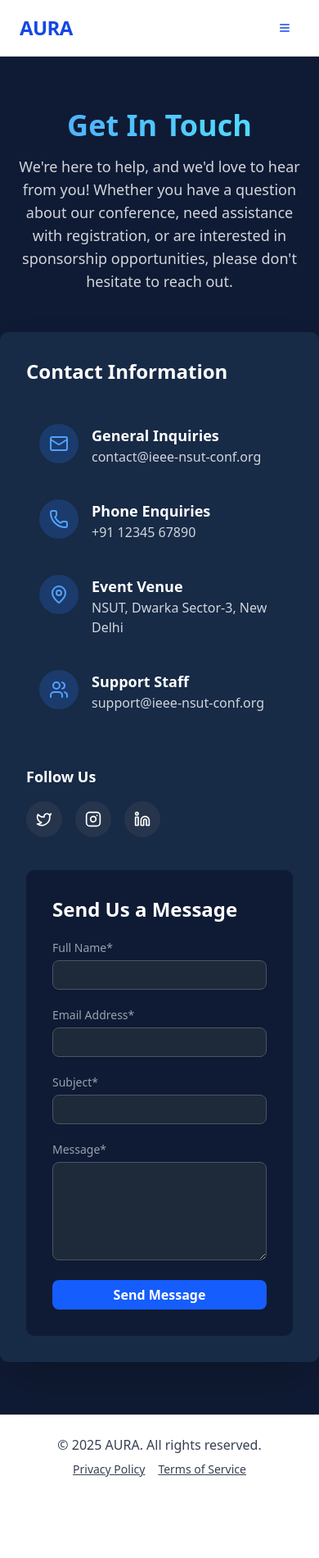
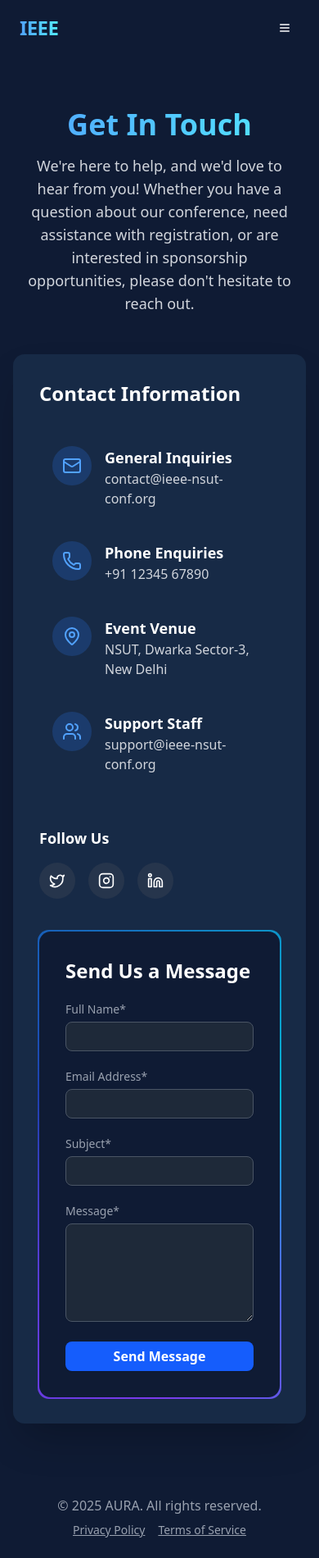
Before and after one commit to GreatNerve/AURA-Website, a React (Vite) app: page /contact in a window 390 px wide. Shown: the whole page at 82% size. Before the commit the page ends 1826 px from the top, so only its background shows below. Built offline with nearby package versions, Linux system fonts and the light colour scheme.

Commit message:
feat: enhance layout and styling with animated gradient borders, loading state improvements, and responsive design adjustments

```diff
--- a/src/Layout/Public.layout.jsx
+++ b/src/Layout/Public.layout.jsx
@@ -1,4 +1,4 @@
-import { useState, useEffect } from "react";
+import { Suspense, useState, useEffect } from "react";
 import Footer from "@/components/includes/Footer";
 import Header from "@/components/includes/Header";
 import Loading from "@/components/includes/Loading";
@@ -10,24 +10,26 @@ export const PublicLayout = () => {
   useEffect(() => {
     const timer = setTimeout(() => {
       setLoading(false);
-    }, 3800);
-
+    }, 500);
     return () => clearTimeout(timer);
   }, []);
 
-  if (loading) return <Loading />;
+  if (loading) {
+    return (
+        <div className="flex h-screen w-full items-center justify-center bg-[#0f1b34]">
+            <Loading />
+        </div>
+    );
+  }
 
   return (
-    <div className="flex flex-col min-h-screen">
-      {/* Header Section */}
+    <div className="flex min-h-screen flex-col bg-[#0f1b34] text-white">
       <Header />
-
-      {/* Main Content */}
-      <main className="flex-1 container mx-auto">
-        <Outlet />
+      <main className="flex-1 flex w-full items-center justify-center px-4">
+        <Suspense fallback={<Loading />}>
+            <Outlet />
+        </Suspense>
       </main>
-
-      {/* Footer Section */}
       <Footer />
     </div>
   );
--- a/src/Pages/Contact.page.jsx
+++ b/src/Pages/Contact.page.jsx
@@ -27,7 +27,8 @@ export default function ContactPage() {
         <p className="text-lg text-gray-300 max-w-3xl mx-auto px-4">{contactData.subtitle}</p>
       </div>
 
-      <div className="max-w-5xl mx-auto grid grid-cols-1 md:grid-cols-2 gap-10 bg-[#172a46] p-8 rounded-lg shadow-2xl animate-fade-in" style={{ animationDelay: '300ms' }}>
+      {/* Main container no longer has the border */}
+      <div className="max-w-5xl mx-auto grid grid-cols-1 md:grid-cols-2 gap-10 bg-[#172a46] p-8 rounded-xl shadow-2xl animate-fade-in" style={{ animationDelay: '300ms' }}>
         {/* Left Side: Contact Info */}
         <div className="flex flex-col gap-8">
           <h2 className="text-2xl font-semibold">{contactData.contactInfo.title}</h2>
@@ -73,8 +74,8 @@ export default function ContactPage() {
           </div>
         </div>
 
-        {/* Right Side: Contact Form */}
-        <div className="bg-[#0f1b34] p-8 rounded-lg">
+        {/* Right Side: Contact Form with the animated border */}
+        <div className="animated-gradient-border rounded-xl bg-[#0f1b34] p-8">
           <h2 className="text-2xl font-semibold mb-6">{contactData.form.title}</h2>
           <form className="space-y-6">
             <div className="grid grid-cols-1 sm:grid-cols-2 gap-6">
@@ -106,6 +107,7 @@ export default function ContactPage() {
           </form>
         </div>
       </div>
+
     </div>
   );
 }
--- a/src/components/includes/Footer.jsx
+++ b/src/components/includes/Footer.jsx
@@ -1,21 +1,23 @@
 import React from "react";
 
 const Footer = () => (
-  <footer className="bg-white border-t border-gray-200 py-6 text-center text-base">
-    <div className="text-gray-700">&copy; {new Date().getFullYear()} AURA. All rights reserved.</div>
+  <footer className="w-full bg-transparent text-center text-base py-6">
+    <div className="container mx-auto px-4">
+      <div className="text-gray-400">&copy; {new Date().getFullYear()} AURA. All rights reserved.</div>
       <div className="mt-2 text-sm">
         <a
           href="/privacy"
-        className="underline text-gray-700 hover:text-blue-700 mr-4 transition-colors"
+          className="underline text-gray-400 hover:text-white mr-4 transition-colors"
         >
           Privacy Policy
         </a>
         <a
           href="/terms"
-        className="underline text-gray-700 hover:text-blue-700 transition-colors"
+          className="underline text-gray-400 hover:text-white transition-colors"
         >
           Terms of Service
         </a>
+      </div>
     </div>
   </footer>
 );
--- a/src/components/includes/Header.jsx
+++ b/src/components/includes/Header.jsx
@@ -1,8 +1,6 @@
-
 import React from "react";
 import { Button } from "@/components/ui/button";
 import { Menu } from "lucide-react";
-
 
 const navLinks = [
   { name: "Home", href: "/" },
@@ -12,25 +10,27 @@ const navLinks = [
 
 export default function Header() {
   return (
-    <header className="bg-white border-b border-gray-200 shadow-sm">
-      <nav className="container mx-auto flex items-center justify-between py-4 px-6">
+    <header className="bg-transparent w-full z-10 py-4">
+      <nav className="container mx-auto flex items-center justify-between px-6">
         <div className="flex items-center gap-2">
-          <span className="font-bold text-2xl text-blue-700 tracking-tight">AURA</span>
+          <span className="font-bold text-2xl tracking-tight bg-gradient-to-r from-blue-400 to-cyan-300 bg-clip-text text-transparent">
+            IEEE
+          </span>
         </div>
-        <div className="hidden md:flex gap-8">
+        <div className="hidden md:flex items-center gap-6">
           {navLinks.map((link) => (
             <a
               key={link.name}
               href={link.href}
-              className="text-gray-700 hover:text-blue-700 transition-colors font-medium px-2 py-1 rounded-md hover:bg-blue-50"
+              className="text-gray-300 hover:text-white transition-colors font-medium text-sm"
             >
               {link.name}
             </a>
           ))}
         </div>
         <div className="md:hidden">
-          <Button variant="ghost" size="icon" className="focus:outline-none">
-            <Menu className="h-6 w-6 text-blue-700" />
+          <Button variant="ghost" size="icon" className="text-white hover:text-white hover:bg-white/10">
+            <Menu className="h-6 w-6" />
           </Button>
         </div>
       </nav>
--- a/src/index.css
+++ b/src/index.css
@@ -125,6 +125,33 @@
     animation: fadeIn 0.8s ease-out forwards;
     opacity: 0;
   }
+
+  /* Added styles for animated gradient border */
+  @property --gradient-angle {
+    syntax: "<angle>";
+    initial-value: 0deg;
+    inherits: false;
+  }
+
+  .animated-gradient-border {
+    position: relative;
+  }
+
+  .animated-gradient-border::before {
+    content: '';
+    position: absolute;
+    inset: -2px; /* Controls border thickness */
+    background: conic-gradient(
+      from var(--gradient-angle),
+      #1e40af, /* blue-800 */
+      #06b6d4, /* cyan-500 */
+      #7c3aed, /* violet-600 */
+      #1e40af
+    );
+    border-radius: inherit; /* Inherits the parent's border-radius */
+    animation: gradient-rotate 6s linear infinite;
+    z-index: -1;
+  }
 }
 
 @keyframes fadeIn {
@@ -137,3 +164,9 @@
     transform: translateY(0);
   }
 }
+
+@keyframes gradient-rotate {
+  to {
+    --gradient-angle: 360deg;
+  }
+}
```
Lines whose indentation alone changed are shown as unchanged.
